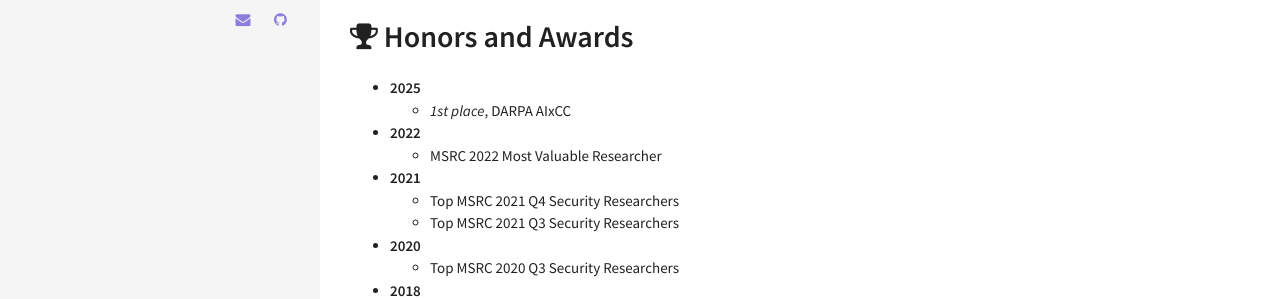
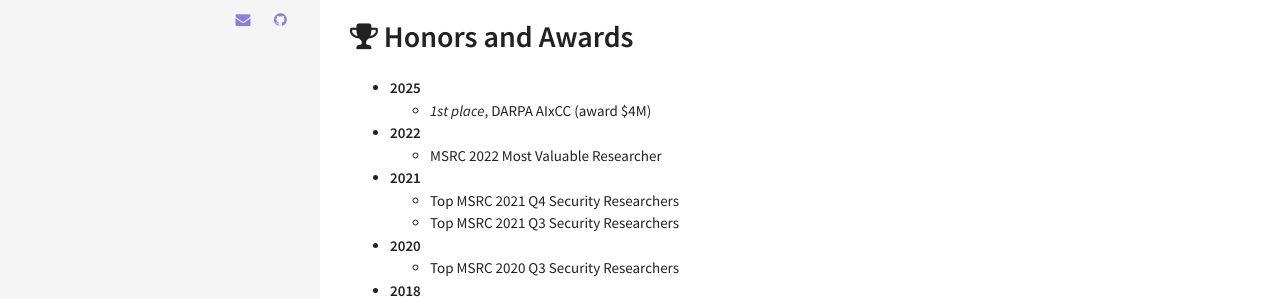
Before and after one commit to DaramG/daramg.github.io, a Jekyll site: the page built from index.html, in a window 1280 px wide. Shown: the part 1878-2177 px from the top of the page. Built offline with Jekyll 4.4.1, drawn with Linux system fonts in a browser that asks for light colours.

Commit message:
Update award.yml

```diff
--- a/_data/index/award.yml
+++ b/_data/index/award.yml
@@ -1,6 +1,6 @@
 - year : 2025
   descrs:
-    - <em>1st place</em>, DARPA AIxCC
+    - <em>1st place</em>, DARPA AIxCC (award $4M)
 - year : 2022
   descrs:
     - MSRC 2022 Most Valuable Researcher
```
